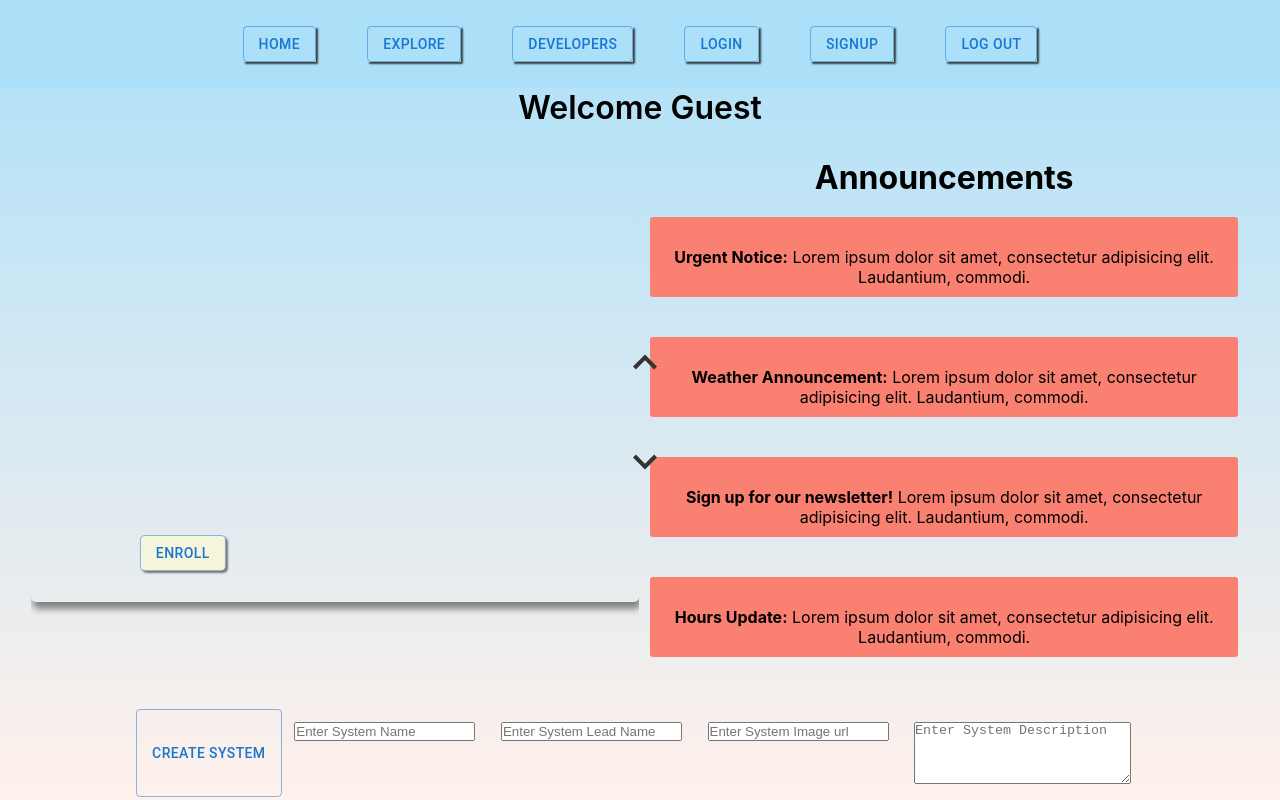
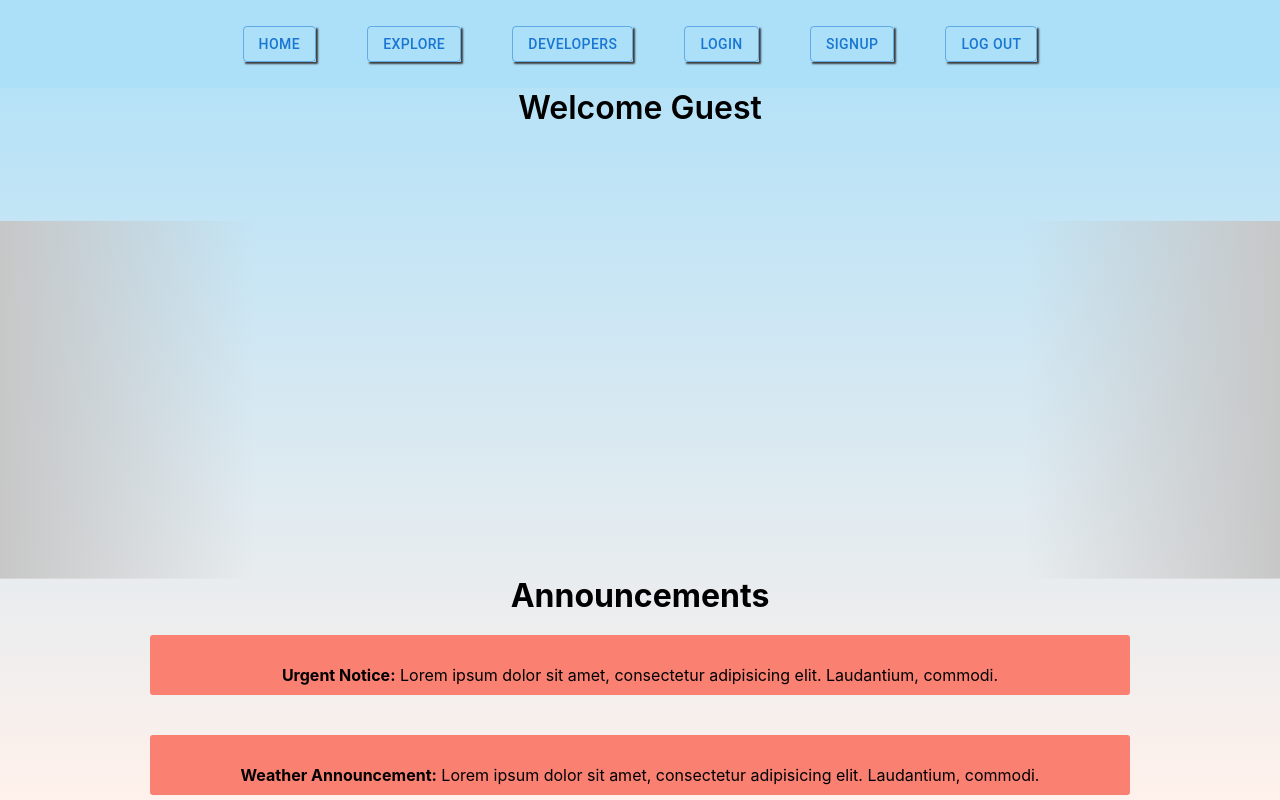
Before and after one commit to sethrodg/SOMS, a React (Create React App) app in the folder my-app/: page / in a window 1280 px wide. Shown: the top 800 px of the page. Built offline with nearby package versions, Linux system fonts and the light colour scheme; no server answers; the database is empty.

Commit message:
work in progress for horizontal carousel

```diff
--- a/my-app/src/components/main.css
+++ b/my-app/src/components/main.css
@@ -38,11 +38,8 @@ body {
   text-align: center;
   margin: 2.4%;
   visibility: show;
+  margin-top: 35%;
 }
-
-
-
-
 
 a,
 a:visited {
@@ -110,9 +107,6 @@ a:hover {
   border-radius: 3px;
 }
 
-
-
-
 .vf-table .demo {
   min-width: 25em;
   font-size: 2.625em;
@@ -144,7 +138,7 @@ a:hover {
   height: 15%;
 }
 
-.SystemDescription {
+.Job_Description {
   margin: 1%;
   height: 15%;
 }
@@ -316,3 +310,129 @@ a:hover {
   position: absolute;
   transform: translate(140px, 0);
 }
+
+/* Global */
+
+/* Gallery */
+
+.gallery {
+  position: absolute;
+  top: 50%;
+  transform: translateY(-50%);
+  width: 100%;
+  height: 90%;
+  max-height: 28vw;
+  overflow: hidden;
+}
+
+.gallery:before,
+.gallery:after {
+  display: block;
+  content: "";
+  position: absolute;
+  top: 0;
+  width: 20%;
+  height: 100%;
+  z-index: 3;
+}
+
+.gallery:before {
+  left: 0;
+  background: linear-gradient(to right, rgb(199, 199, 199) 0%, rgba(255, 255, 255, 0) 100%);
+}
+
+.gallery:after {
+  right: 0;
+  background: linear-gradient(to left, rgb(199, 199, 199) 0%, rgba(255, 255, 255, 0) 100%);
+}
+
+.gallery__stream {
+  position: relative;
+  top: 50%;
+  transform: translateY(-50%);
+  width: 100%;
+  height: 100%;
+}
+
+.gallery__item {
+  position: absolute;
+  display: flex;
+  flex-direction: column;
+  width: 50%;
+  height: 100%;
+  transition: 1s all ease;
+  background-size: cover;
+  background-repeat: no-repeat;
+  background-position: center center;
+  border-radius: 5px;
+  justify-content: center;
+  align-items: center;
+  background-color: rgb(243, 243, 243);
+  border-radius: 2%;
+}
+
+.JobTitle {
+  font-size: xx-large;
+  font-weight: bolder;
+}
+
+.System_Photo {
+  height: 20vw;
+  width: 20vw;
+}
+
+.Job_Description {
+  font-size: medium;
+  font-weight: lighter;
+}
+
+.gallery__item:nth-child(1) {
+  left: 0;
+  z-index: 1;
+  transform: translateX(-100%) scale(.8);
+}
+
+.gallery__item:nth-child(2) {
+  left: 0;
+  z-index: 2;
+  transform: translateX(-50%) scale(.8);
+}
+
+.gallery__item:nth-child(3) {
+  left: 50%;
+  z-index: 4;
+  transform: translateX(-50%) scale(1);
+}
+
+.gallery__item:nth-child(4) {
+  left: 100%;
+  z-index: 2;
+  transform: translateX(-50%) scale(.8);
+}
+
+.gallery__item:nth-child(n+5) {
+  left: 100%;
+  z-index: 1;
+  transform: scale(.8);
+}
+
+/* Controllers */
+
+.gallery__prev,
+.gallery__next {
+  position: absolute;
+  top: 50%;
+  z-index: 4;
+  width: 50%;
+  height: 100%;
+  transform: translateX(-50%) translateY(-50%) scale(.8);
+  cursor: pointer;
+}
+
+.gallery__prev {
+  left: 0;
+}
+
+.gallery__next {
+  left: 100%;
+}
--- a/my-app/src/components/main.js
+++ b/my-app/src/components/main.js
@@ -1,4 +1,4 @@
-import { Avatar, Button, Checkbox, FormControlLabel, Grid, Link, Paper, TextField, Typography } from '@mui/material'
+import { Button, FormControlLabel, Grid, Link, Paper, TextField, Typography } from '@mui/material'
 import React, { useEffect, useState } from 'react';
 import { doc, onSnapshot, collection, query, where } from "firebase/firestore";
 import { db } from '../firebase';
@@ -27,6 +27,44 @@ function Pop() {
             jobinfo.push(element.Information);
             jobsystem.push(element.SystemName);
             jobdate.push(element.Deadline);
+        });
+        var counter = 0;
+        joblist.forEach(item => {
+            let parentnode = document.getElementById("div1"); //make the parent node
+            let child = document.createElement("div"); //make the child
+            child.classList = "gallery__item"; //give the child the class (gallery__item) is what's used in CSS to make it all work across the board
+            let system = document.createElement("div"); //giving the child some content
+            system.classList = "JobTitle"; //making a class for the title of the systems
+            let titletext = document.createTextNode(item);
+            system.appendChild(titletext); //appending the text to a div
+            // let systemphoto = document.createElement("img"); //creating an image for each carousel.
+            // systemphoto.classList = "System_Photo";
+            //systemphoto.src = systemimg[counter]; //just a placeholder for images that are specific to the system
+            let systemdesc = document.createElement("div"); //making a div for the description for the systems
+            systemdesc.classList = "Job_Description";
+            let desctext = document.createTextNode(jobinfo[counter]);
+            systemdesc.appendChild(desctext); //appending the text to a div
+            child.appendChild(system);
+            //child.appendChild(systemphoto);
+            child.appendChild(systemdesc);
+            parentnode.appendChild(child); // finally appending all the children nodes holding the content to the parent carousel card.
+            counter += 1; //incrementing counter to ensure we pair the correct description + image with the system
+        });
+    });
+    document.addEventListener('DOMContentLoaded', function () {
+        var stream = document.querySelector('.gallery__stream');
+        var items = document.querySelectorAll('.gallery__item');
+
+        var prev = document.querySelector('.gallery__prev');
+        prev.addEventListener('click', function () {
+            stream.insertBefore(items[items.length - 1], items[0]);
+            items = document.querySelectorAll('.gallery__item');
+        });
+
+        var next = document.querySelector('.gallery__next');
+        next.addEventListener('click', function () {
+            stream.appendChild(items[0]);
+            items = document.querySelectorAll('.gallery__item');
         });
     });
     const s = query(collection(db, "Systems"))
@@ -176,58 +214,6 @@ function Pop() {
     };
     //prepping for transfer of vertical carousel to the horizontal one that we have in the explore page as it's easier to look through the list
     //the current option in this case would be the third one from the first one ie(0,1,2). 2 would be the one that the user sees and is the one that's front and center
-    // const s = query(collection(db, "Systems"))
-    // const unsubb = onSnapshot(s, (querySnapshot) => {
-    //     const response = querySnapshot.docs.map(doc => doc.data());
-    //     response.forEach(element => {
-    //         var sysname = element.name;
-    //         var syslead = element.systemlead;
-    //         var sysdesc = element.Description;
-    //         var sysimg = element.ImageURL;
-    //         systemnames.push(sysname);
-    //         systemlead.push(syslead);
-    //         systemdescription.push(sysdesc);
-    //         systemimg.push(sysimg);
-    //     });
-    //     var counter = 0; //needed a counter as we're implementing the promises due to javascript with its async functionality.
-    //     systemnames.forEach(item => {
-    //         let parentnode = document.getElementById("div1"); //make the parent node
-    //         let child = document.createElement("div"); //make the child
-    //         child.classList = "gallery__item"; //give the child the class (gallery__item) is what's used in CSS to make it all work across the board
-    //         let system = document.createElement("div"); //giving the child some content
-    //         system.classList = "SystemTitle"; //making a class for the title of the systems
-    //         let titletext = document.createTextNode(item);
-    //         system.appendChild(titletext); //appending the text to a div
-    //         let systemphoto = document.createElement("img"); //creating an image for each carousel.
-    //         systemphoto.classList = "System_Photo";
-    //         systemphoto.src = systemimg[counter]; //just a placeholder for images that are specific to the system
-    //         let systemdesc = document.createElement("div"); //making a div for the description for the systems
-    //         systemdesc.classList = "System_Description";
-    //         let desctext = document.createTextNode(systemdescription[counter]);
-    //         systemdesc.appendChild(desctext); //appending the text to a div
-    //         child.appendChild(system);
-    //         child.appendChild(systemphoto);
-    //         child.appendChild(systemdesc);
-    //         parentnode.appendChild(child); // finally appending all the children nodes holding the content to the parent carousel card.
-    //         counter += 1; //incrementing counter to ensure we pair the correct description + image with the system
-    //     });
-    // });
-    // document.addEventListener('DOMContentLoaded', function () {
-    //     var stream = document.querySelector('.gallery__stream');
-    //     var items = document.querySelectorAll('.gallery__item');
-
-    //     var prev = document.querySelector('.gallery__prev');
-    //     prev.addEventListener('click', function () {
-    //         stream.insertBefore(items[items.length - 1], items[0]);
-    //         items = document.querySelectorAll('.gallery__item');
-    //     });
-
-    //     var next = document.querySelector('.gallery__next');
-    //     next.addEventListener('click', function () {
-    //         stream.appendChild(items[0]);
-    //         items = document.querySelectorAll('.gallery__item');
-    //     });
-    // });
     return (
         <>
 
@@ -235,8 +221,15 @@ function Pop() {
                 <div>
                     <h3 className="pop_nf_h3">{Welcome}</h3>
                 </div>
+                <div class="gallery">
+                    <div class="gallery__prev"></div>
+                    <div class="gallery__next"></div>
+                    <div class="gallery__stream" id="div1">
+                        <div id="testing" class="gallery__item">Thank you for looking through all of the jobs we have! </div>
+                    </div>
+                </div>
                 <div className="pop_main">
-                    <div id="carousel-wrapper">
+                    {/* <div id="carousel-wrapper">
                         <div id="menu">
                             <div id="current-option">
                                 <span id="current-option-systemname" data-previous-text="" data-next-text=""></span>
@@ -249,16 +242,7 @@ function Pop() {
                             <button id="previous-option" onClick={PreviousOption}></button>
                             <button id="next-option" onClick={NextOption}></button>
                         </div>
-                    </div>
-                    {/*
-                    <div class="gallery">
-                        <div class="gallery__prev"></div>
-                        <div class="gallery__next"></div>
-                        <div class="gallery__stream" id="div1">
-                            <div id="testing" class="gallery__item">Thank you for looking through all of the jobs we have! </div>
-                        </div>
                     </div> */}
-
 
                     <div class="Announcements">
                         <h1 class="copyCenter">Announcements</h1>
@@ -311,9 +295,8 @@ function Pop() {
                     />
                     <textarea className="SystemDescription" rows="4" cols="25" value={SystemDescription} onChange={(e) => setSystemDescription(e.target.value)} placeholder="Enter System Description">
                     </textarea>
+                </div>
 
-
-                </div>
                 <div className="Jobs">
                     <Button variant="outlined" name="addTaskBtn" onClick={CreateJ}>Create Job</Button>
 
```
